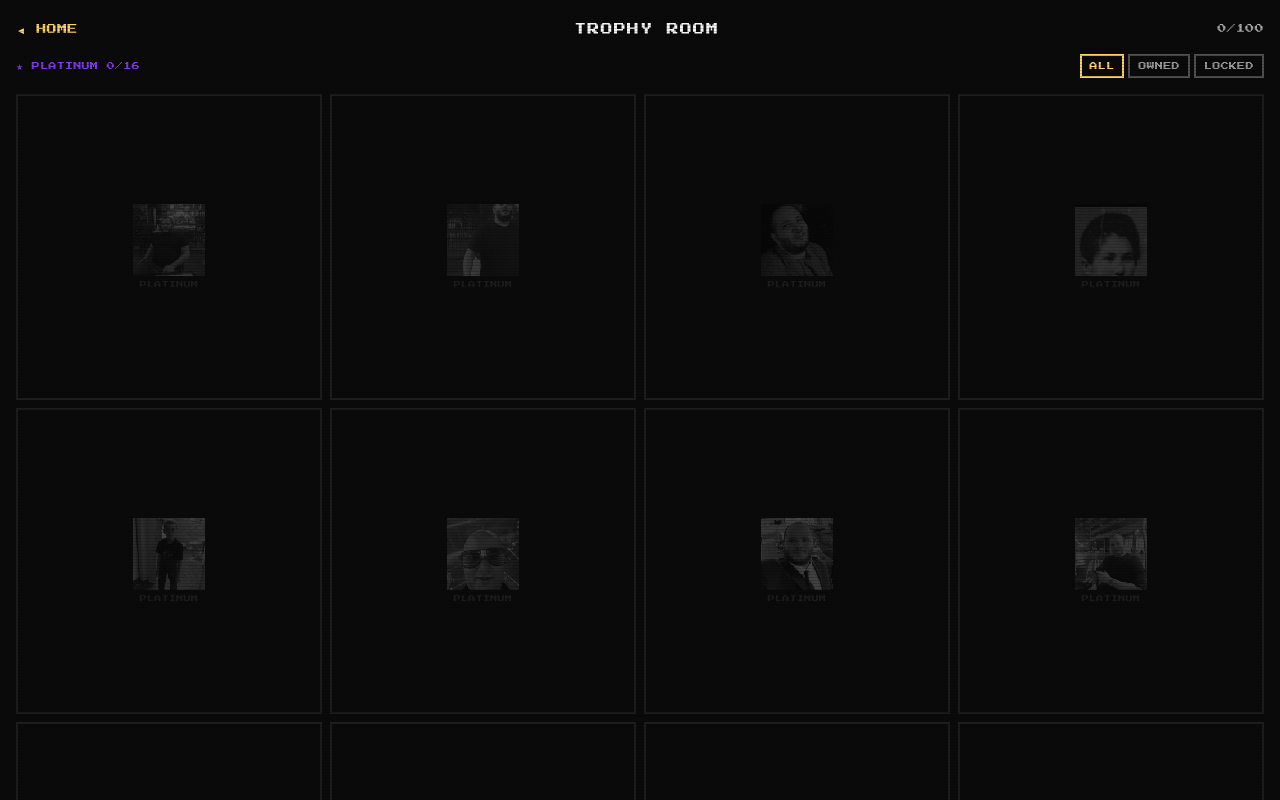
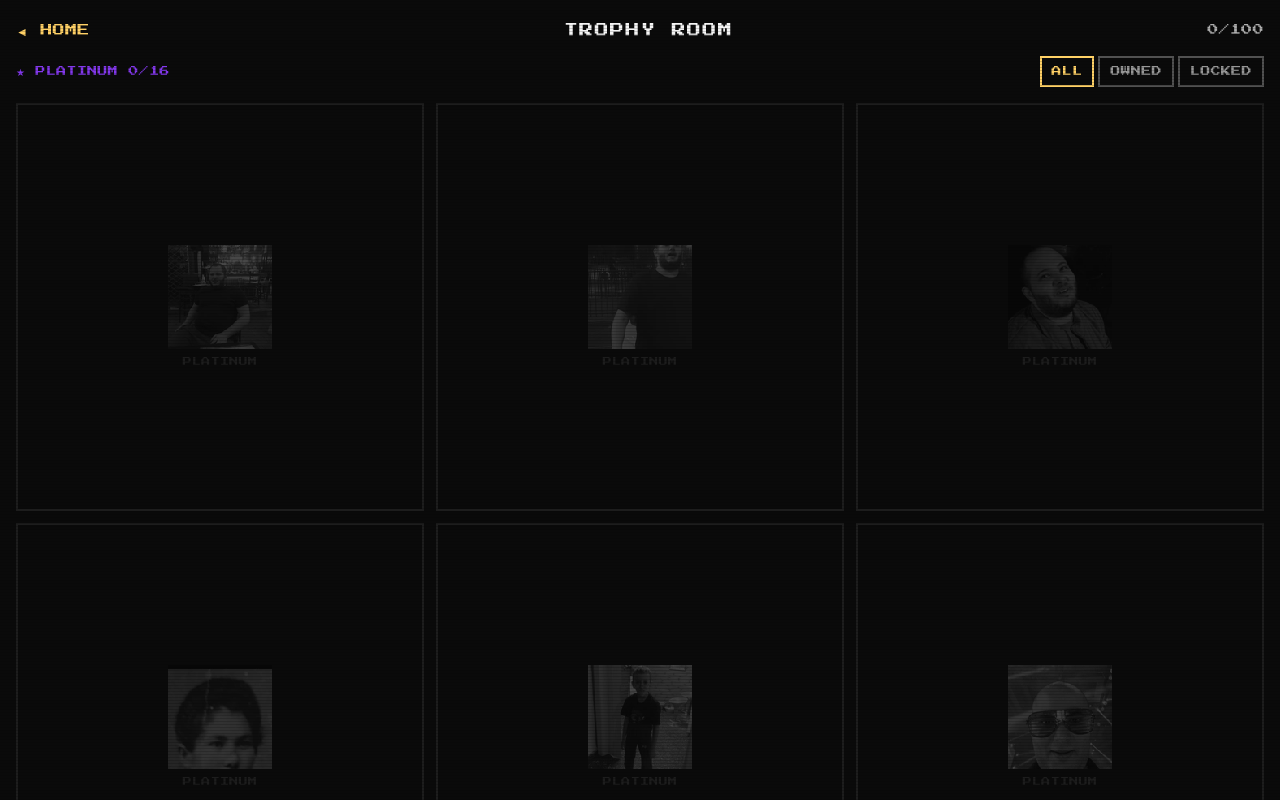
Before and after one commit to OrelKo1/niv-mini-games, a Next.js app: page /trophies in a window 1280 px wide. Shown: the top 800 px of the page. Built offline with nearby package versions, Linux system fonts and the light colour scheme.

Commit message:
feat(ui): bigger lobby tiles, trophy cards, and game frame headers

```diff
--- a/app/page.tsx
+++ b/app/page.tsx
@@ -31,11 +31,11 @@ export default function Home() {
       <LobbyMascot avatars={mascots} />
 
       <div className="mt-3 flex flex-col items-center">
-        <h1 className="text-arcade-red text-2xl sm:text-3xl tracking-[0.2em] drop-shadow-[2px_2px_0_rgba(0,0,0,0.8)]">
+        <h1 className="text-arcade-red text-3xl sm:text-4xl tracking-[0.2em] drop-shadow-[2px_2px_0_rgba(0,0,0,0.8)]">
           NIVTENDO
         </h1>
-        <p className="text-[8px] text-arcade-fg/60 mt-2">© NIV ENTERTAINMENT SYSTEM</p>
-        <p className="text-[10px] text-arcade-yellow mt-3 animate-flash">PRESS START</p>
+        <p className="text-[9px] text-arcade-fg/60 mt-2">© NIV ENTERTAINMENT SYSTEM</p>
+        <p className="text-xs text-arcade-yellow mt-3 animate-flash">PRESS START</p>
       </div>
 
       <ul className="mt-6 w-full max-w-md grid grid-cols-2 gap-3">
@@ -43,20 +43,20 @@ export default function Home() {
           <li key={g.id}>
             <Link
               href={g.href}
-              className="block border-2 border-arcade-fg/40 hover:border-arcade-yellow active:border-arcade-yellow active:bg-arcade-yellow/10 p-3 transition-colors h-full"
+              className="block border-2 border-arcade-fg/40 hover:border-arcade-yellow active:border-arcade-yellow active:bg-arcade-yellow/10 p-4 transition-colors h-full min-h-24"
             >
-              <div className={`text-[11px] ${g.accent}`}>{g.title}</div>
-              <div className="text-[9px] text-arcade-fg/70 mt-1 leading-snug">{g.tagline}</div>
+              <div className={`text-sm ${g.accent}`}>{g.title}</div>
+              <div className="text-xs text-arcade-fg/70 mt-2 leading-snug">{g.tagline}</div>
             </Link>
           </li>
         ))}
       </ul>
 
       <div className="mt-6 flex flex-col items-center gap-3">
-        <Link href="/trophies" className="text-[10px] text-arcade-purple hover:text-arcade-yellow">
+        <Link href="/trophies" className="text-xs text-arcade-purple hover:text-arcade-yellow">
           ► TROPHY ROOM
         </Link>
-        <Link href="/settings" className="text-[9px] text-arcade-fg/40 hover:text-arcade-fg">
+        <Link href="/settings" className="text-[10px] text-arcade-fg/40 hover:text-arcade-fg">
           settings
         </Link>
       </div>
--- a/app/trophies/page.tsx
+++ b/app/trophies/page.tsx
@@ -45,16 +45,16 @@ export default function Trophies() {
   return (
     <div className="min-h-dvh px-4 py-5">
       <div className="flex items-center justify-between gap-2">
-        <Link href="/" className="text-arcade-yellow text-[10px] hover:text-arcade-pink">
+        <Link href="/" className="text-arcade-yellow text-xs hover:text-arcade-pink">
           ◄ HOME
         </Link>
-        <h1 className="text-[12px] tracking-widest">TROPHY ROOM</h1>
-        <div className="text-[9px] tabular-nums text-arcade-fg/70 min-w-12 text-right">
+        <h1 className="text-sm tracking-widest">TROPHY ROOM</h1>
+        <div className="text-[11px] tabular-nums text-arcade-fg/70 min-w-12 text-right">
           {owned}/{total}
         </div>
       </div>
 
-      <div className="mt-4 flex items-center justify-between gap-2 text-[8px]">
+      <div className="mt-4 flex items-center justify-between gap-2 text-[10px]">
         <span className="text-arcade-purple">★ PLATINUM {platinumOwned}/{platinumTotal}</span>
         <div className="flex gap-1">
           {(["all", "owned", "locked"] as const).map((f) => (
@@ -62,7 +62,7 @@ export default function Trophies() {
               key={f}
               onClick={() => setFilter(f)}
               className={clsx(
-                "px-2 py-1 border-2",
+                "px-2.5 py-1.5 border-2",
                 filter === f
                   ? "border-arcade-yellow text-arcade-yellow"
                   : "border-arcade-fg/30 text-arcade-fg/60"
@@ -74,7 +74,7 @@ export default function Trophies() {
         </div>
       </div>
 
-      <ul className="mt-4 grid grid-cols-3 sm:grid-cols-4 gap-2">
+      <ul className="mt-4 grid grid-cols-2 sm:grid-cols-3 gap-3">
         {visible.map((a) => {
           const has = set.has(a.slug);
           return (
@@ -82,7 +82,7 @@ export default function Trophies() {
               <button
                 onClick={() => has && setFocused(a)}
                 className={clsx(
-                  "relative border-2 p-2 aspect-square w-full flex flex-col items-center justify-center gap-1",
+                  "relative border-2 p-2 aspect-square w-full flex flex-col items-center justify-center gap-1.5",
                   TIER_BORDER[a.tier],
                   !has && "opacity-25 grayscale cursor-not-allowed"
                 )}
@@ -91,11 +91,11 @@ export default function Trophies() {
                 <Image
                   src={a.paths.avatar128}
                   alt=""
-                  width={72}
-                  height={72}
+                  width={104}
+                  height={104}
                   className="image-pixelated"
                 />
-                <span className={clsx("text-[7px]", TIER_LABEL[a.tier])}>
+                <span className={clsx("text-[9px]", TIER_LABEL[a.tier])}>
                   {a.tier.toUpperCase()}
                 </span>
               </button>
--- a/components/arcade/GameFrame.tsx
+++ b/components/arcade/GameFrame.tsx
@@ -22,15 +22,15 @@ export function GameFrame({
   const { currentToast, dismissToast } = useAchievements();
   return (
     <div className="min-h-dvh flex flex-col no-scroll">
-      <header className="flex items-center justify-between px-3 py-2 border-b-2 border-arcade-fg/30 gap-2">
+      <header className="flex items-center justify-between px-3 py-3 border-b-2 border-arcade-fg/30 gap-2">
         <Link
           href="/"
-          className="text-arcade-yellow text-[9px] hover:text-arcade-pink shrink-0"
+          className="text-arcade-yellow text-[11px] hover:text-arcade-pink shrink-0"
         >
           ◄ HOME
         </Link>
-        <h1 className="text-[11px] truncate text-center flex-1">{title}</h1>
-        <div className="text-[9px] text-arcade-fg/70 tabular-nums shrink-0 min-w-16 text-right">
+        <h1 className="text-sm truncate text-center flex-1">{title}</h1>
+        <div className="text-[11px] text-arcade-fg/70 tabular-nums shrink-0 min-w-20 text-right">
           {rightSlot ??
             (typeof score === "number" || typeof highScore === "number" ? (
               <>
```
